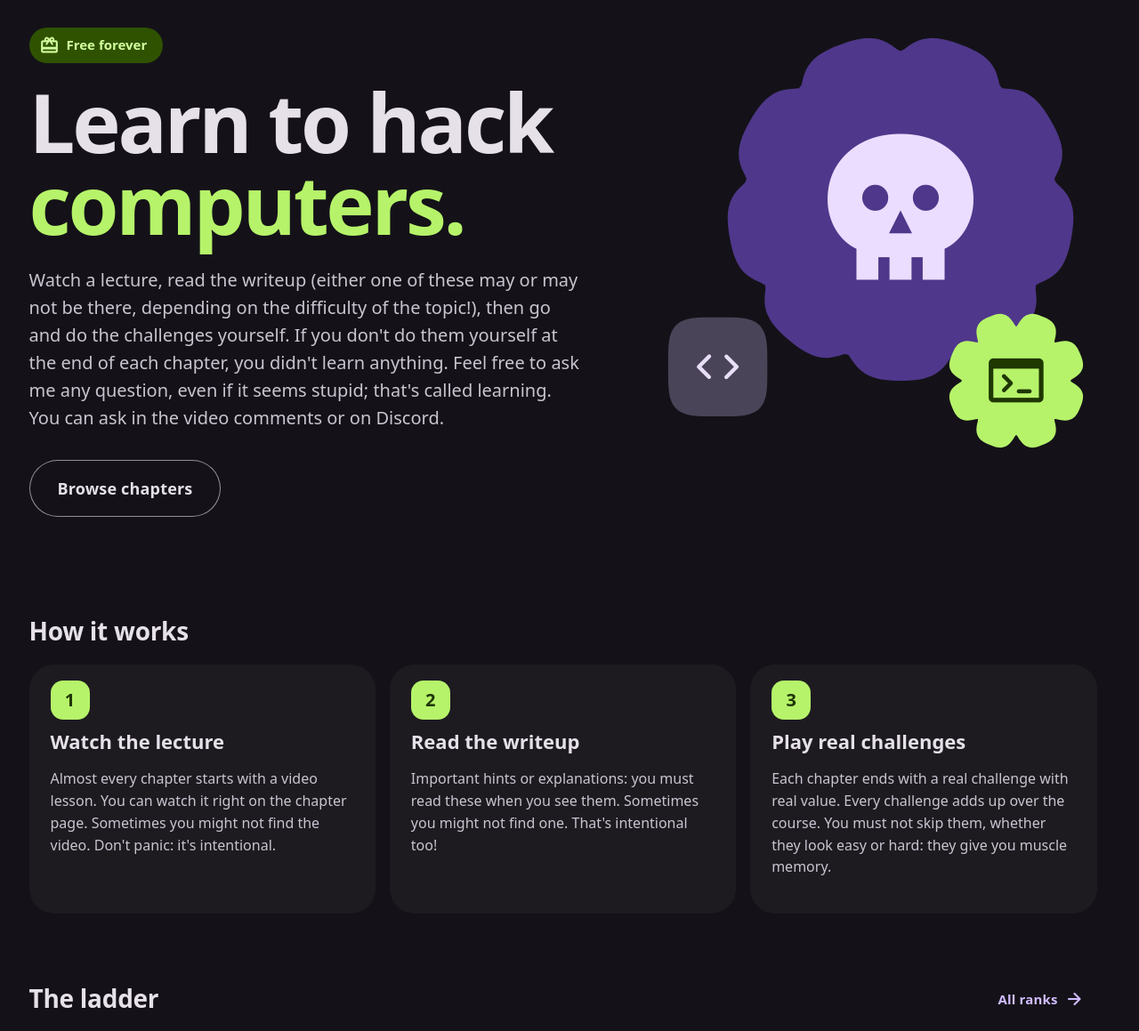
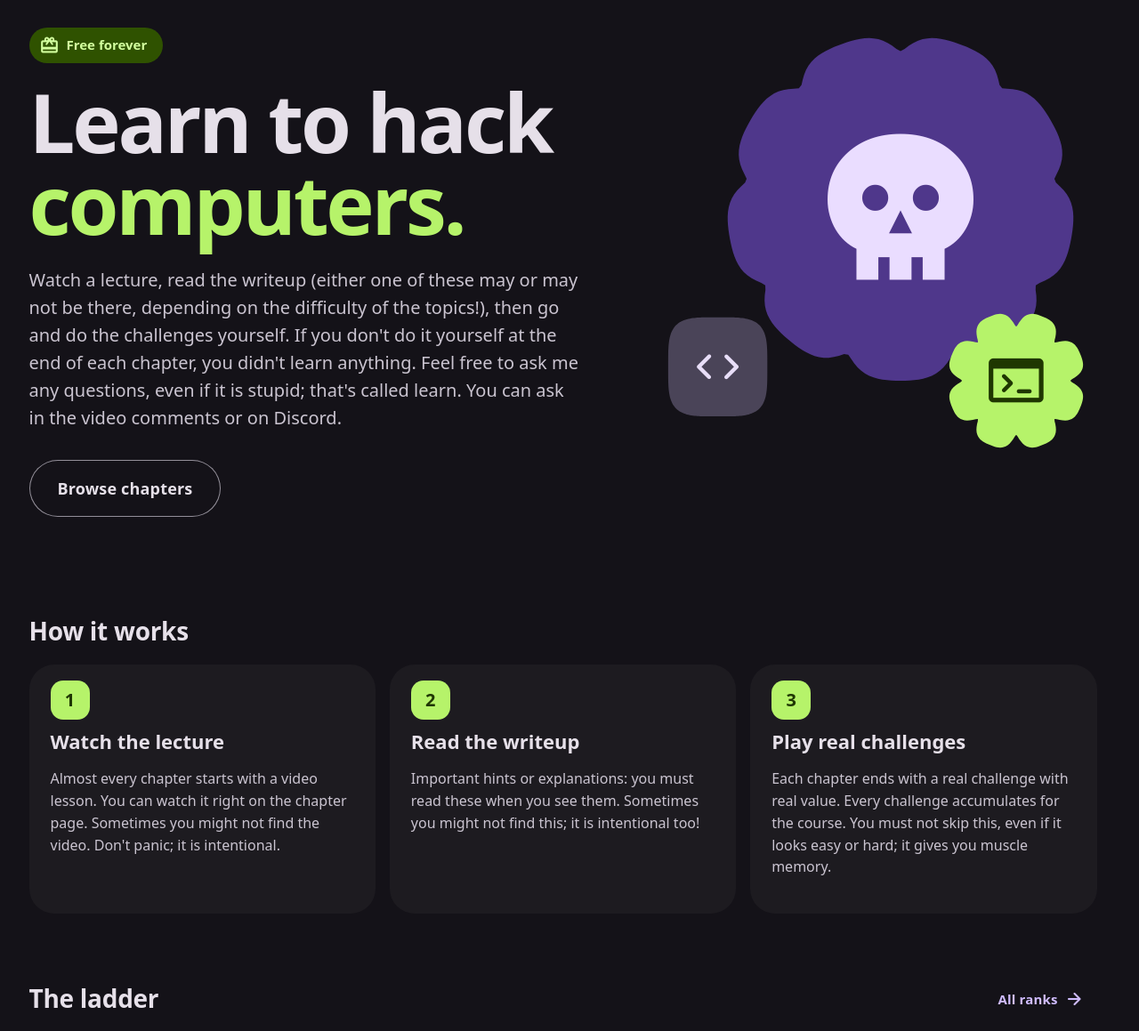
Before and after one commit to politejackal/pwnctual, a Flask app: page / in a window 1280 px wide. Shown: the part 114-1273 px from the top of the page at 89% size. Run offline with Flask 3, Linux system fonts and the light colour scheme; some web fonts are replaced.

Commit message:
Home page: use the intro and How it works text word for word
Co-Authored-By: Claude Opus 5.5 <noreply@anthropic.com>
Claude-Session: https://claude.ai/code/session_01HmQrw3mdou2hX8cRBf4nnN

```diff
--- a/pwnctual/templates/index.html
+++ b/pwnctual/templates/index.html
@@ -35,8 +35,8 @@
     <a class="free-badge" href="/learn"><span class="material-symbols-rounded">redeem</span>Free forever</a>
     <h1 class="display-l"><span class="sr-only">Learn to hack computers, the web, networks, binaries, kernels and browsers.</span><span aria-hidden="true">Learn to hack<br><em><span class="rotator" data-words="computers,the web,networks,binaries,kernels,browsers"><span class="rot-word">computers</span></span>.</em></span></h1>
     <p class="lede">Watch a lecture, read the writeup (either one of these may or may not be there, depending on the
-      difficulty of the topic!), then go and do the challenges yourself. If you don't do them yourself at the end of each
-      chapter, you didn't learn anything. Feel free to ask me any question, even if it seems stupid; that's called learning.
+      difficulty of the topics!), then go and do the challenges yourself. If you don't do it yourself at the end of each
+      chapter, you didn't learn anything. Feel free to ask me any questions, even if it is stupid; that's called learn.
       You can ask in the video comments or on Discord.</p>
     <div class="row">
       {% if first %}<a class="btn lg" href="{{ first.url }}"><span class="material-symbols-rounded">play_arrow</span>Start with chapter 0</a>{% endif %}
@@ -49,11 +49,11 @@
   <h2 class="headline" style="margin-bottom:20px">How it works</h2>
   <div class="grid grid-3 steps">
     <div class="card step"><div class="title-l">Watch the lecture</div>
-      <p class="muted">Almost every chapter starts with a video lesson. You can watch it right on the chapter page. Sometimes you might not find the video. Don't panic: it's intentional.</p></div>
+      <p class="muted">Almost every chapter starts with a video lesson. You can watch it right on the chapter page. Sometimes you might not find the video. Don't panic; it is intentional.</p></div>
     <div class="card step"><div class="title-l">Read the writeup</div>
-      <p class="muted">Important hints or explanations: you must read these when you see them. Sometimes you might not find one. That's intentional too!</p></div>
+      <p class="muted">Important hints or explanations: you must read these when you see them. Sometimes you might not find this; it is intentional too!</p></div>
     <div class="card step"><div class="title-l">Play real challenges</div>
-      <p class="muted">Each chapter ends with a real challenge with real value. Every challenge adds up over the course. You must not skip them, whether they look easy or hard: they give you muscle memory.</p></div>
+      <p class="muted">Each chapter ends with a real challenge with real value. Every challenge accumulates for the course. You must not skip this, even if it looks easy or hard; it gives you muscle memory.</p></div>
   </div>
 </section>
 
```
